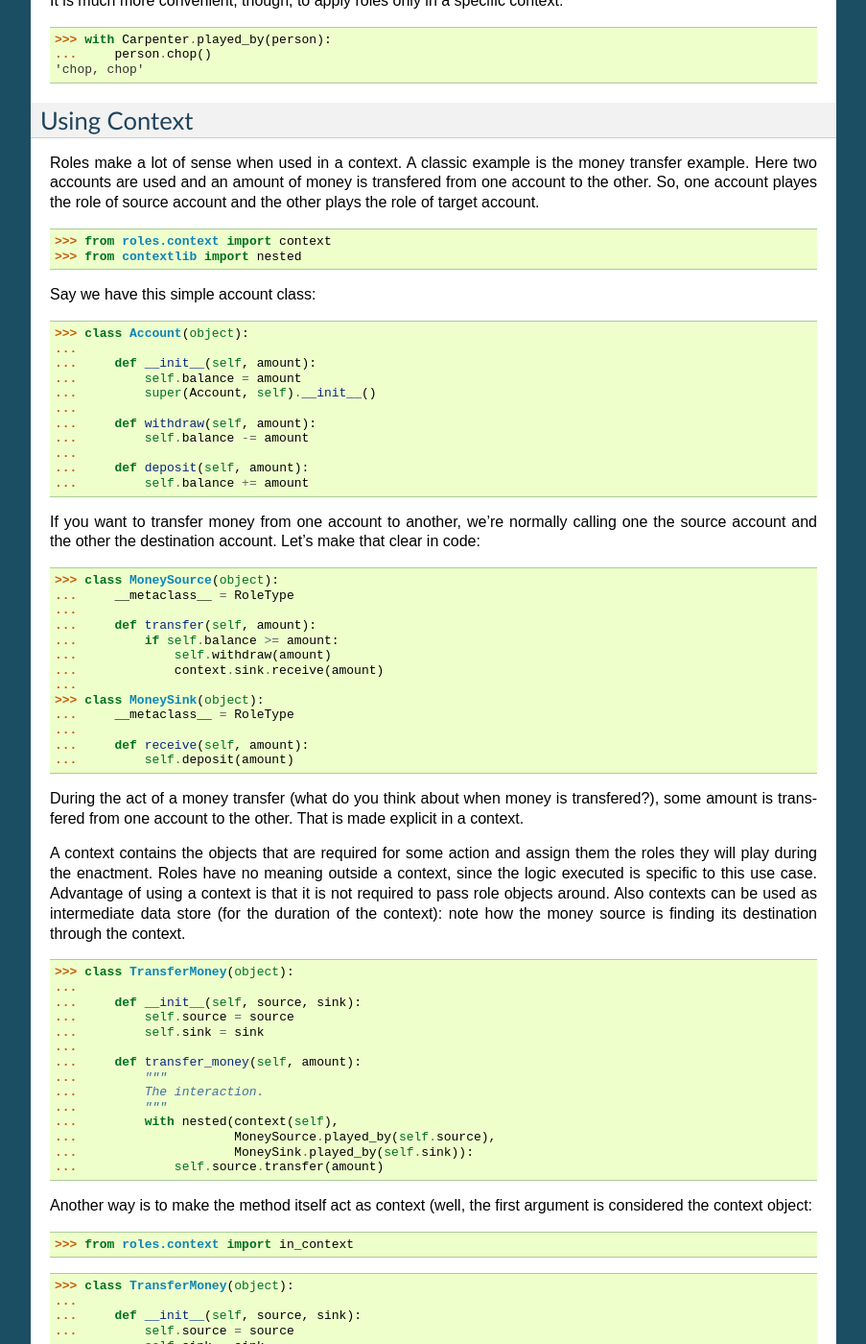
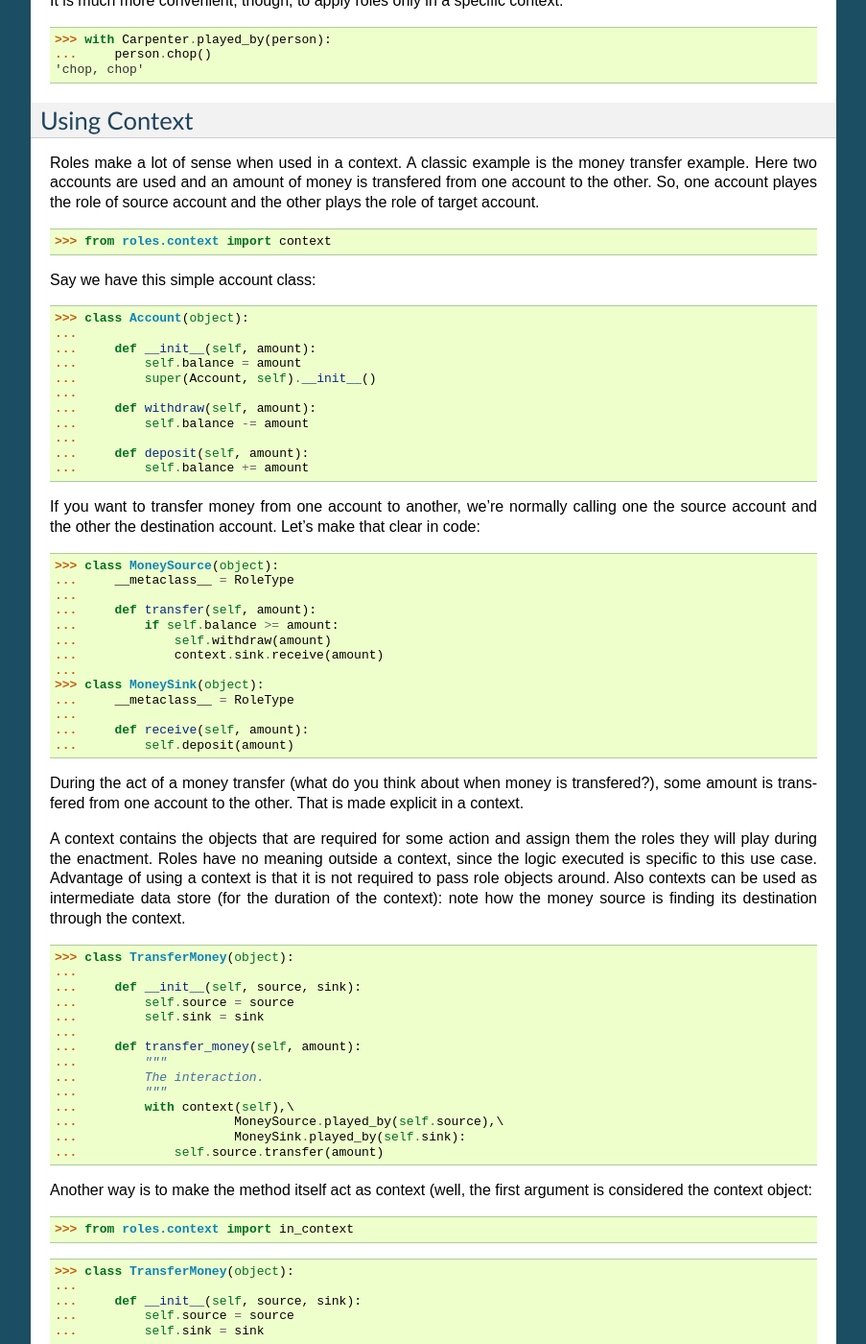
Before and after one commit to amolenaar/roles, a Sphinx documentation site: the page built from docs/usage.txt, in a window 1280 px wide and 1400 px high, scrolled down 871 px. Shown: the whole window at 96% size, without its empty margins (198-1101 px from the left). Built offline with Sphinx 7.4.7, drawn with Linux system fonts in a browser that asks for light colours.

Commit message:
Updated tests for Python 2.7
removed nested()

```diff
--- a/docs/django.txt
+++ b/docs/django.txt
@@ -35,9 +35,9 @@ saving objects should be done outside the role context.
 ...         """
 ...         The interaction.
 ...         """
-...         with nested(context(self),
-...                     MoneySource.played_by(self.source),
-...                     MoneySink.played_by(self.sink)):
+...         with context(self),\
+...                     MoneySource.played_by(self.source),\
+...                     MoneySink.played_by(self.sink):
 ...             # Let roles interact, in context
 ...             self.source.transfer(amount)
 ...         # Do storage when roles are removed
--- a/docs/usage.txt
+++ b/docs/usage.txt
@@ -60,7 +60,6 @@ source account and the other plays the role of target account.
 
 
 >>> from roles.context import context
->>> from contextlib import nested
 
 Say we have this simple account class:
 
@@ -115,9 +114,9 @@ the context.
 ...         """
 ...         The interaction.
 ...         """
-...         with nested(context(self),
-...                     MoneySource.played_by(self.source),
-...                     MoneySink.played_by(self.sink)):
+...         with context(self),\
+...                     MoneySource.played_by(self.source),\
+...                     MoneySink.played_by(self.sink):
 ...             self.source.transfer(amount)
 
 
@@ -137,8 +136,8 @@ considered the context object:
 ...         """
 ...         The interaction.
 ...         """
-...         with nested(MoneySource.played_by(self.source),
-...                     MoneySink.played_by(self.sink)):
+...         with MoneySource.played_by(self.source),\
+...                     MoneySink.played_by(self.sink):
 ...             self.source.transfer(amount)
 
 .. vim:syntax=rst
```
Also changed, not shown: example2.py (+3 -4 lines), 1 other file.
